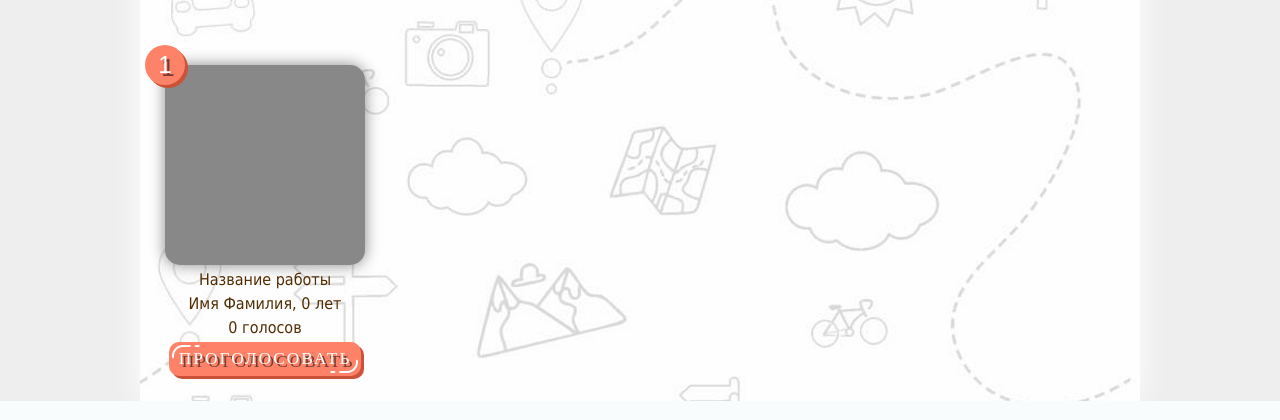
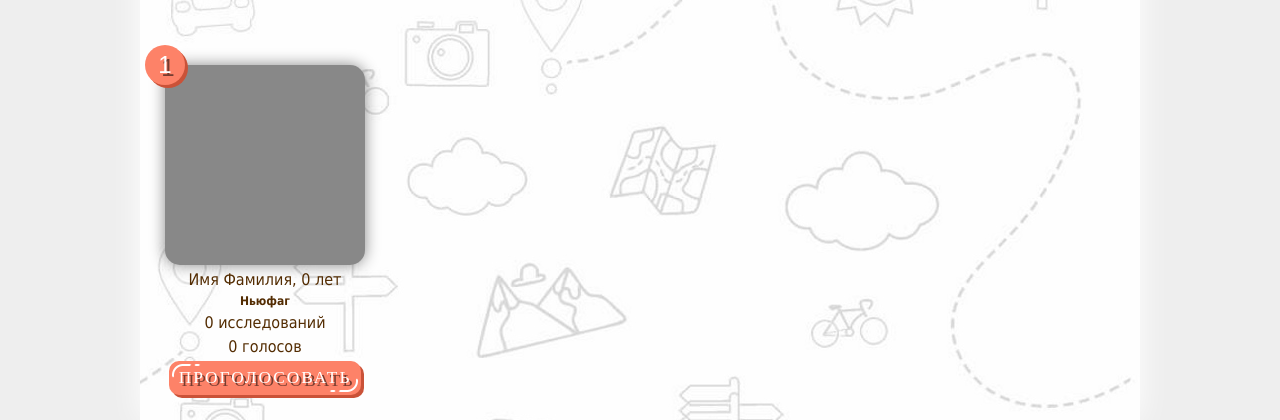
Before and after one commit to BitLittel/sledopit, a Flask app: template main/templates/rating.html in a window 1280 px wide. Shown: the part 615-1035 px from the top of the page. Run offline with Flask 2, Linux system fonts and the light colour scheme; the template is opened without the code that fills it, so the values that code supplies are empty; parts of the project's set-up code (start-up, migrations or seed data) failed here and were passed over; some libraries are stand-ins or nearby versions; some web fonts are replaced.

Commit message:
Страница с рейтингом участников

```diff
--- a/main/templates/rating.html
+++ b/main/templates/rating.html
@@ -40,8 +40,9 @@
       <div class="participantContainer">
         <div class="rankEmbed">1</div>
         <div class="participantPhoto"></div>
-        <p>Название работы</p>
         <p>Имя Фамилия, 0 лет</p>
+        <p class="rank">Ньюфаг</p>
+        <p>0 исследований</p>
         <p>0 голосов</p>
         <div class="funButtonSmall">Проголосовать</div>
       </div>
```
